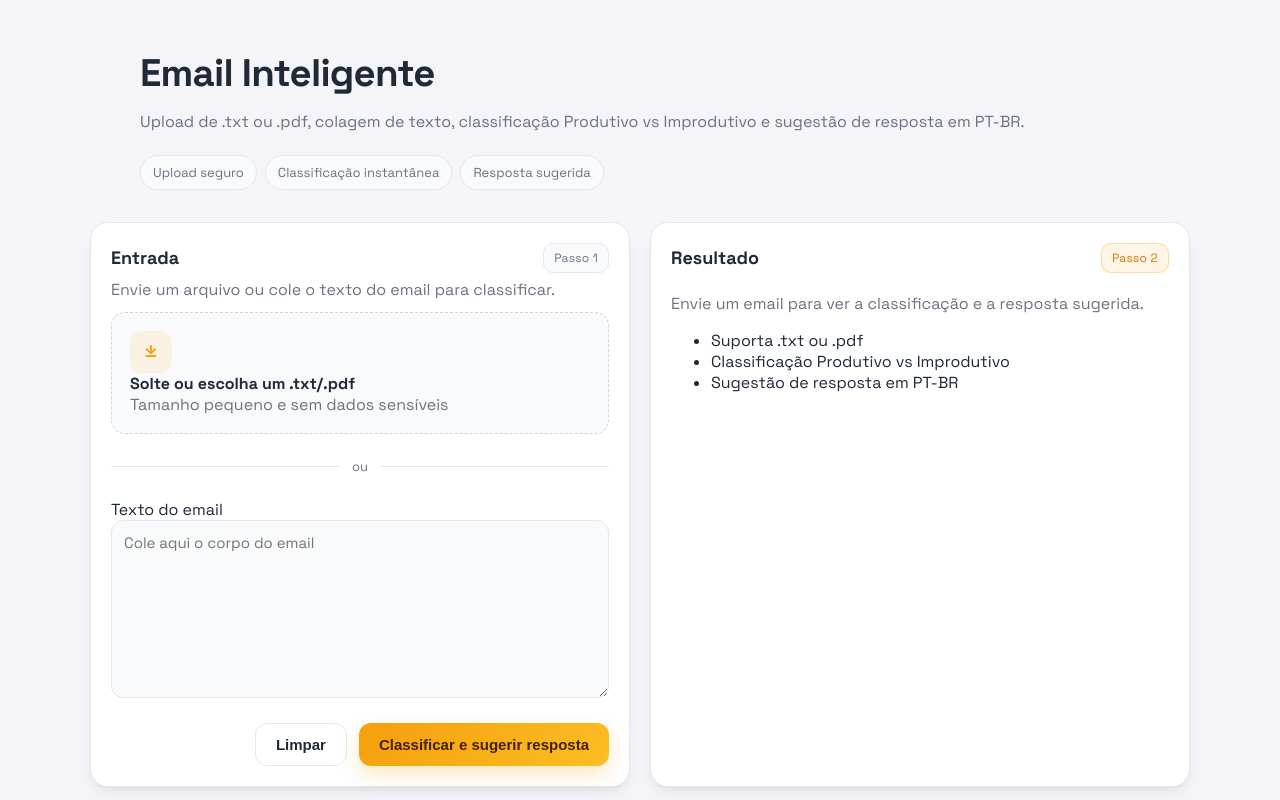
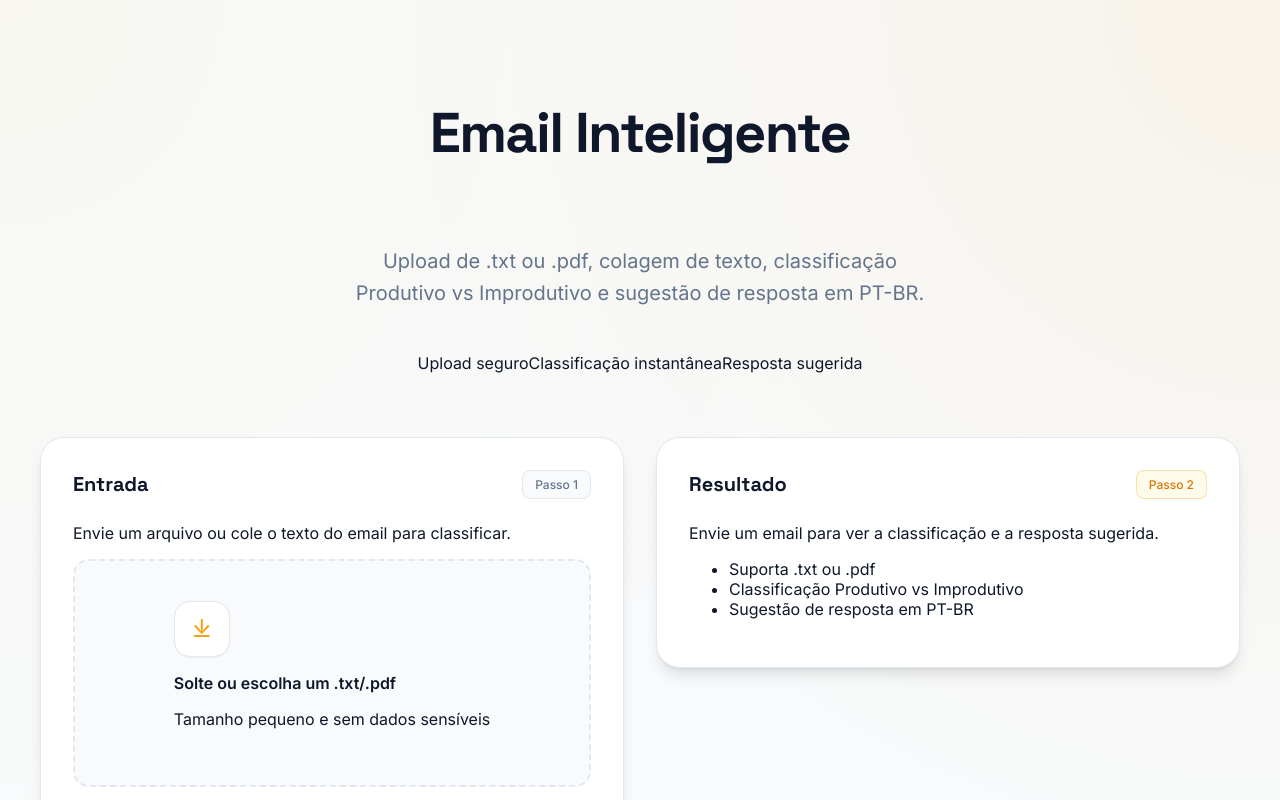
Before and after one commit to developerviana/Intelligent-Email, an Angular app in the folder frontend/: page / in a window 1280 px wide. Shown: the top 800 px of the page. Built offline with nearby package versions, Linux system fonts and the light colour scheme.

Commit message:
refactor(frontend): moderniza design com visual clean e tipografia inter

```diff
--- a/frontend/src/app/app.component.scss
+++ b/frontend/src/app/app.component.scss
@@ -1,164 +1,177 @@
 :host {
-  --bg: #f4f4f9;
+  /* Paleta Modern SaaS (Slightly warm grays + Vivid Amber) */
+  --bg-page: #f8fafc;
   --panel: #ffffff;
-  --panel-strong: #f9fafb;
-  --border: #e5e7eb;
-  --text: #1f2937;
-  --muted: #6b7280;
-  --accent: #f59e0b; /* Amber 500 */
-  --accent-2: #ef4444; /* Red 500 */
-  --accent-gradient: linear-gradient(135deg, #f59e0b, #fbbf24);
-  --shadow: 0 10px 15px -3px rgba(0, 0, 0, 0.05), 0 4px 6px -2px rgba(0, 0, 0, 0.05);
+  --panel-hover: #fcfcfc;
+  --border: #e2e8f0;
+  --border-focus: #fbbf24; /* Amber 400 */
+
+  --text-primary: #0f172a; /* Slate 900 */
+  --text-secondary: #64748b; /* Slate 500 */
+  --text-tertiary: #94a3b8; /* Slate 400 */
+
+  --accent-primary: #f59e0b; /* Amber 500 */
+  --accent-hover: #d97706; /* Amber 600 */
+  --accent-subtle: #fffbeb; /* Amber 50 */
+
+  --success: #10b981; /* Emerald 500 */
+  --success-bg: #ecfdf5;
+  --error: #ef4444; /* Red 500 */
+  --error-bg: #fef2f2;
+
+  --shadow-sm: 0 1px 2px 0 rgb(0 0 0 / 0.05);
+  --shadow-md: 0 4px 6px -1px rgb(0 0 0 / 0.1), 0 2px 4px -2px rgb(0 0 0 / 0.1);
+  --shadow-lg: 0 10px 15px -3px rgb(0 0 0 / 0.1), 0 4px 6px -4px rgb(0 0 0 / 0.1);
+
+  --radius-lg: 16px;
+  --radius-xl: 24px;
+  --radius-full: 9999px;
+
   display: block;
-  color: var(--text);
+  min-height: 100vh;
+  color: var(--text-primary);
+  background: var(--bg-page);
+  /* Fundo sutil com gradiente moderno */
+  background-image:
+    radial-gradient(at 0% 0%, rgba(251, 191, 36, 0.05) 0px, transparent 50%),
+    radial-gradient(at 100% 0%, rgba(245, 158, 11, 0.08) 0px, transparent 50%);
 }
 
 .page {
-  min-height: 100vh;
-  padding: 48px 24px 64px;
-  background-color: var(--bg);
+  max-width: 1440px;
+  margin: 0 auto;
+  padding: 64px 24px;
 }
 
+/* --- Hero Section --- */
 .hero {
-	max-width: 1000px;
-	margin: 0 auto 32px;
+	max-width: 800px;
+	margin: 0 auto 64px;
+	text-align: center;
 	display: flex;
 	flex-direction: column;
-	gap: 12px;
+	gap: 24px;
+  align-items: center;
 }
 
 .eyebrow {
   display: inline-flex;
   align-items: center;
   gap: 8px;
-  padding: 6px 12px;
-  background: rgba(245, 158, 11, 0.1);
-  color: #d97706; /* Amber 600 */
-  border: 1px solid rgba(245, 158, 11, 0.2);
-  border-radius: 999px;
+  padding: 8px 16px;
+  background: white;
+  color: var(--accent-hover);
+  border: 1px solid var(--border);
+  border-radius: var(--radius-full);
   font-weight: 600;
-  width: fit-content;
+  font-size: 13px;
+  letter-spacing: 0.02em;
+  box-shadow: var(--shadow-sm);
 }
 
 h1 {
-	font-size: clamp(26px, 3vw, 40px);
-	margin: 0;
-	letter-spacing: -0.02em;
+	font-size: clamp(32px, 5vw, 56px);
+  line-height: 1.1;
+	font-weight: 700;
+  color: var(--text-primary);
+  letter-spacing: -0.03em;
 }
 
 .lead {
-	color: var(--muted);
-	font-size: 16px;
+	color: var(--text-secondary);
+	font-size: 20px;
 	line-height: 1.6;
-	margin: 0;
+	max-width: 600px;
 }
 
-.hero-meta {
-	display: flex;
-	gap: 8px;
-	flex-wrap: wrap;
-	margin-top: 8px;
+/* --- Main Grid --- */
+.grid {
+	max-width: 1200px;
+	margin: 0 auto;
+	display: grid;
+	grid-template-columns: repeat(auto-fit, minmax(380px, 1fr));
+	gap: 32px;
+  align-items: start;
 }
 
-.chip {
-	padding: 8px 12px;
-	border-radius: 999px;
-	border: 1px solid var(--border);
-	background: var(--panel-strong);
-	color: var(--muted);
-	font-size: 13px;
-}
-
-.grid {
-	max-width: 1100px;
-	margin: 0 auto;
-	display: grid;
-	grid-template-columns: repeat(auto-fit, minmax(320px, 1fr));
-	gap: 20px;
-}
-
+/* --- Cards --- */
 .card {
 	background: var(--panel);
 	border: 1px solid var(--border);
-	border-radius: 18px;
-	padding: 20px;
-	box-shadow: var(--shadow);
+	border-radius: var(--radius-xl);
+	padding: 32px;
+	box-shadow: var(--shadow-lg);
+  transition: transform 0.2s ease, box-shadow 0.2s ease;
+}
+
+.card:hover {
+  box-shadow: 0 20px 25px -5px rgb(0 0 0 / 0.1), 0 8px 10px -6px rgb(0 0 0 / 0.1);
 }
 
 .card-head {
 	display: flex;
 	align-items: center;
 	justify-content: space-between;
-	gap: 12px;
-	margin-bottom: 6px;
+	gap: 16px;
+	margin-bottom: 24px;
 }
 
 .card-head h2 {
 	margin: 0;
-	font-size: 18px;
+	font-size: 20px;
+  font-weight: 600;
+  color: var(--text-primary);
 }
 
-.badge {
-	padding: 6px 10px;
-	border-radius: 10px;
-	font-size: 12px;
-	letter-spacing: 0.02em;
-	background: var(--panel-strong);
-	border: 1px solid var(--border);
-	color: var(--muted);
-}
-
-.badge.accent {
-  color: #d97706; /* Amber 600 */
-  border-color: rgba(245, 158, 11, 0.3);
-  background: rgba(245, 158, 11, 0.1);
-}
-
-.muted {
-	color: var(--muted);
-	margin: 0;
-}
-
+/* --- Upload Area --- */
 .dropzone {
 	position: relative;
-	display: block;
-	margin-top: 12px;
-	padding: 18px;
-	border: 1px dashed #d1d5db;
-	border-radius: 14px;
-	background: var(--panel-strong);
+	display: flex;
+  flex-direction: column;
+  align-items: center;
+  justify-content: center;
+	padding: 40px 24px;
+	border: 2px dashed var(--border);
+	border-radius: var(--radius-lg);
+	background: var(--bg-page);
 	cursor: pointer;
-	transition: border-color 0.2s ease, transform 0.15s ease;
+	transition: all 0.2s ease;
+  min-height: 180px;
 }
 
 .dropzone:hover {
-  border-color: var(--accent);
-  transform: translateY(-1px);
+  border-color: var(--accent-primary);
+  background: var(--accent-subtle);
+}
+
+.icon-circle {
+  width: 56px;
+  height: 56px;
+  display: grid;
+  place-items: center;
+  border-radius: 16px;
+  background: white;
+  border: 1px solid var(--border);
+  color: var(--accent-primary);
+  font-size: 24px;
+  margin-bottom: 16px;
+  box-shadow: var(--shadow-sm);
 }
 
 .dropzone-text {
 	text-align: center;
 }
 
-.icon-circle {
-  width: 42px;
-  height: 42px;
-  display: grid;
-  place-items: center;
-  border-radius: 12px;
-  background: rgba(245, 158, 11, 0.1);
-  color: var(--accent);
-  font-weight: 700;
-}
-
 .dropzone-text p {
-	margin: 4px 0 0;
-	font-size: 14px;
+	margin: 0 0 4px;
+	font-size: 16px;
+  font-weight: 500;
+  color: var(--text-primary);
 }
 
 .dropzone-text span {
-	font-size: 12px;
-	color: var(--muted);
+	font-size: 14px;
+	color: var(--text-tertiary);
 }
 
 .dropzone input {
@@ -171,29 +184,30 @@
 .file-info {
 	display: flex;
 	align-items: center;
-	gap: 12px;
+	gap: 16px;
 	margin-top: 16px;
-	padding: 12px;
-	background: var(--panel-strong);
-	border-radius: 12px;
+	padding: 16px;
+	background: var(--accent-subtle);
+  border: 1px solid rgba(245, 158, 11, 0.2);
+	border-radius: var(--radius-lg);
 }
 
 .file-info p {
 	margin: 0;
 	font-size: 14px;
-	font-weight: 500;
+	font-weight: 600;
+  color: var(--accent-hover);
 }
 
-.file-info span {
-	font-size: 12px;
-	color: var(--muted);
-}
-
+/* --- Divider --- */
 .divider {
 	text-align: center;
-	margin: 24px 0;
-	color: var(--muted);
-	font-size: 13px;
+	margin: 32px 0;
+	color: var(--text-tertiary);
+	font-size: 12px;
+  font-weight: 500;
+  text-transform: uppercase;
+  letter-spacing: 0.05em;
 	position: relative;
 }
 
@@ -202,200 +216,197 @@
 	content: '';
 	position: absolute;
 	top: 50%;
-	width: calc(50% - 20px);
+	width: calc(50% - 30px);
 	height: 1px;
 	background: var(--border);
 }
 
-.divider::before {
-	left: 0;
+.divider::before { left: 0; }
+.divider::after { right: 0; }
+
+/* --- Input Area --- */
+textarea {
+	width: 100%;
+	min-height: 160px;
+	background: var(--bg-page);
+	border: 1px solid var(--border);
+	border-radius: var(--radius-lg);
+	padding: 16px;
+	color: var(--text-primary);
+	font-size: 16px;
+  line-height: 1.5;
+	resize: vertical;
+	transition: all 0.2s ease;
 }
 
-.divider::after {
-	right: 0;
-}
-
-textarea {
-	width: 100%;
-	min-height: 120px;
-	background: var(--panel-strong);
-	border: 1px solid var(--border);
-	border-radius: 12px;
-	padding: 12px;
-	color: var(--text);
-	font-family: inherit;
-	font-size: 15px;
-	resize: vertical;
-	transition: box-shadow 0.2s ease, outline 0.2s ease;
+textarea::placeholder {
+  color: var(--text-tertiary);
 }
 
 textarea:focus {
-  outline: 1px solid var(--accent);
-  box-shadow: 0 0 0 3px rgba(251, 191, 36, 0.3);
+  outline: none;
+  border-color: var(--border-focus);
+  background: white;
+  box-shadow: 0 0 0 4px rgba(251, 191, 36, 0.15);
 }
 
+/* --- Actions --- */
 .actions {
-	margin-top: 20px;
+	margin-top: 32px;
 	display: flex;
 	justify-content: flex-end;
-  gap: 12px;
+  gap: 16px;
 }
 
 button {
-	padding: 12px 20px;
-	border-radius: 12px;
+	padding: 0 24px;
+  height: 48px;
+	border-radius: var(--radius-full);
 	border: 1px solid var(--border);
-  background-color: var(--panel);
-  color: var(--text);
+  background: white;
+  color: var(--text-secondary);
 	font-weight: 600;
 	font-size: 15px;
 	cursor: pointer;
-	transition: transform 0.15s ease, box-shadow 0.2s ease, background-color 0.2s;
+	transition: all 0.2s ease;
+  display: inline-flex;
+  align-items: center;
+  justify-content: center;
 }
 
 button:hover {
 	transform: translateY(-1px);
-  border-color: #d1d5db;
-  background-color: var(--panel-strong);
-}
-
-button:disabled {
-	opacity: 0.6;
-	cursor: not-allowed;
-	transform: none;
-	box-shadow: none;
+  color: var(--text-primary);
+  border-color: var(--text-tertiary);
 }
 
 .primary {
-  background: var(--accent-gradient);
-  color: #422006;
-  border: none;
-  box-shadow: 0 8px 20px rgba(245, 158, 11, 0.25);
+  background: var(--accent-primary);
+  color: white;
+  border: 1px solid transparent;
+  box-shadow: 0 4px 12px rgba(245, 158, 11, 0.3);
 }
 
 .primary:hover {
-  background: var(--accent-gradient);
-  border: none;
+  background: var(--accent-hover);
+  box-shadow: 0 6px 16px rgba(245, 158, 11, 0.4);
+  color: white;
 }
 
-.card-result .card-head {
-	margin-bottom: 20px;
+.primary:disabled {
+  background: var(--border);
+  color: var(--text-tertiary);
+  box-shadow: none;
+  border-color: transparent;
+  cursor: not-allowed;
+  transform: none;
 }
 
+/* --- Results --- */
 .result-idle {
 	display: flex;
 	flex-direction: column;
 	align-items: center;
 	justify-content: center;
 	text-align: center;
-	gap: 12px;
-	padding: 40px 20px;
-	min-height: 300px;
+	gap: 16px;
+	padding: 40px;
+	min-height: 320px;
+  border: 2px dashed var(--border);
+  border-radius: var(--radius-lg);
 }
 
 .result-idle .icon-circle {
-	width: 54px;
-	height: 54px;
-	font-size: 24px;
+  border: none;
+  background: var(--bg-page);
+  color: var(--text-tertiary);
+  box-shadow: none;
 }
 
-.result-idle h3 {
-	margin: 8px 0 0;
-	font-size: 17px;
-}
-
-.result-idle p {
-	color: var(--muted);
-	max-width: 300px;
-	margin: 0;
-}
-
+/* --- Skeletons --- */
 .skeleton {
 	animation: pulse 1.5s cubic-bezier(0.4, 0, 0.6, 1) infinite;
 }
 
 @keyframes pulse {
-	50% {
-		opacity: 0.65;
-	}
+	0%, 100% { opacity: 1; }
+	50% { opacity: 0.5; }
 }
 
 .skeleton-line {
-	height: 1em;
-	background: #e5e7eb;
-	border-radius: 6px;
+	height: 12px;
+	background: var(--border);
+	border-radius: 4px;
 }
 
 .skeleton-pills {
+  display: flex;
+  gap: 12px;
+  margin-bottom: 24px;
+}
+.skeleton-pills .skeleton-line { height: 32px; width: 100px; border-radius: 99px; }
+
+/* --- Typed Result --- */
+.pills {
 	display: flex;
-	gap: 8px;
-	margin-bottom: 16px;
+	gap: 12px;
+	margin-bottom: 32px;
 }
 
-.skeleton-pills .skeleton-line {
-	width: 90px;
-	height: 28px;
+.pill {
+	padding: 6px 16px;
+	border-radius: var(--radius-full);
+	font-size: 14px;
+	font-weight: 600;
+  display: inline-flex;
+  align-items: center;
+  gap: 8px;
 }
 
-.skeleton-text .skeleton-line {
-	margin-bottom: 10px;
+.pill.category.produtivo {
+  background: var(--success-bg);
+  color: var(--success);
+  border: 1px solid rgba(16, 185, 129, 0.2);
 }
 
-.skeleton-text .skeleton-line:last-child {
-	width: 70%;
+.pill.category.improdutivo {
+  background: var(--error-bg);
+  color: var(--error);
+  border: 1px solid rgba(239, 68, 68, 0.2);
 }
 
 .result-content h3 {
-	font-size: 16px;
-	color: var(--muted);
-	margin: 0 0 12px;
-	font-weight: 500;
-}
-
-.pills {
-	display: flex;
-	gap: 8px;
-	margin-bottom: 24px;
-}
-
-.pill {
-	padding: 4px 12px;
-	border: 1px solid var(--border);
-	border-radius: 999px;
-	font-size: 13px;
-	font-weight: 500;
-}
-
-.pill.category.produtivo {
-  color: #166534; /* Green 800 */
-  border-color: #bbf7d0; /* Green 200 */
-  background: #f0fdf4; /* Green 50 */
-}
-
-.pill.category.improdutivo {
-  color: #991b1b; /* Red 800 */
-  border-color: #fecaca; /* Red 200 */
-  background: #fef2f2; /* Red 50 */
+  font-family: 'Space Grotesk', sans-serif;
+  color: var(--text-secondary);
+  font-size: 14px;
+  text-transform: uppercase;
+  letter-spacing: 0.05em;
+  font-weight: 700;
+  margin: 0 0 16px;
 }
 
 .suggested-response {
-	background: var(--panel-strong);
-	border-radius: 12px;
-	padding: 16px;
-	font-size: 15px;
-	line-height: 1.6;
-	color: var(--muted);
+	background: var(--bg-page);
+	border-radius: var(--radius-lg);
+	padding: 24px;
+	font-size: 16px;
+	line-height: 1.7;
+	color: var(--text-primary);
   border: 1px solid var(--border);
 }
 
-.error-message {
-	padding: 16px;
-	background: #fef2f2; /* Red 50 */
-	border: 1px solid #fecaca; /* Red 200 */
-	border-radius: 12px;
-	color: #b91c1c; /* Red 700 */
+.badge {
+  padding: 6px 12px;
+  background: var(--bg-page);
+  border: 1px solid var(--border);
+  border-radius: 8px;
+  font-size: 12px;
+  font-weight: 500;
+  color: var(--text-secondary);
 }
 
-.error-message p {
-	margin: 0;
+.badge.accent {
+  background: var(--accent-subtle);
+  color: var(--accent-hover);
+  border-color: rgba(245, 158, 11, 0.3);
 }
--- a/frontend/src/styles.scss
+++ b/frontend/src/styles.scss
@@ -1,4 +1,4 @@
-@import url('https://fonts.googleapis.com/css2?family=Space+Grotesk:wght@400;500;600;700&display=swap');
+@import url('https://fonts.googleapis.com/css2?family=Inter:wght@400;500;600&family=Space+Grotesk:wght@500;700&display=swap');
 
 * {
 	box-sizing: border-box;
@@ -6,10 +6,16 @@
 
 body {
 	margin: 0;
-	font-family: 'Space Grotesk', 'Inter', system-ui, -apple-system, 'Segoe UI', sans-serif;
-	background: #0b1018;
+	font-family: 'Inter', system-ui, -apple-system, sans-serif;
+	background: #f8fafc; /* Slate 50 - Fundo mais limpo */
+  color: #0f172a; /* Slate 900 - Contraste suave */
+  -webkit-font-smoothing: antialiased;
 }
 
-a {
-	color: inherit;
+h1, h2, h3, h4, h5, h6 {
+  font-family: 'Space Grotesk', sans-serif;
 }
+
+button, input, textarea {
+  font-family: inherit;
+}
```
Also changed, not shown: 1 other file (tests, documents, lock files or other folders).
